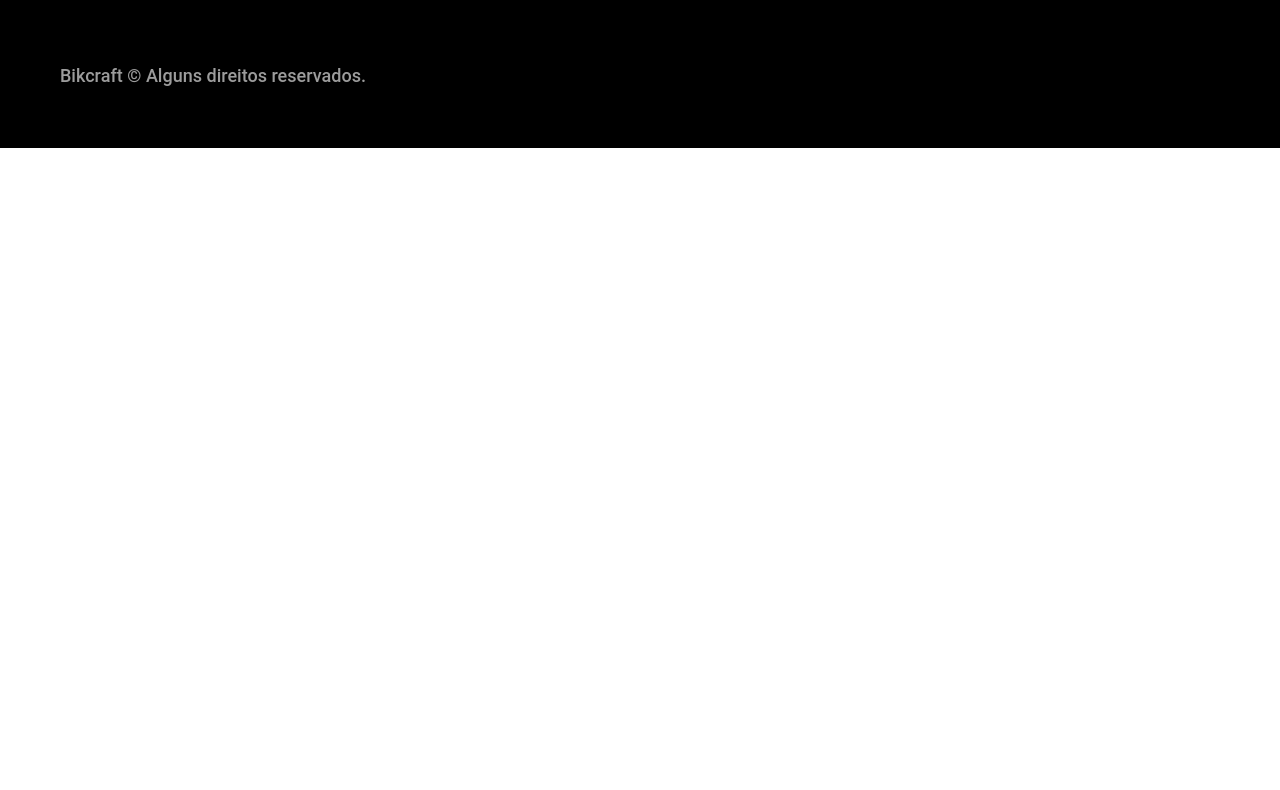
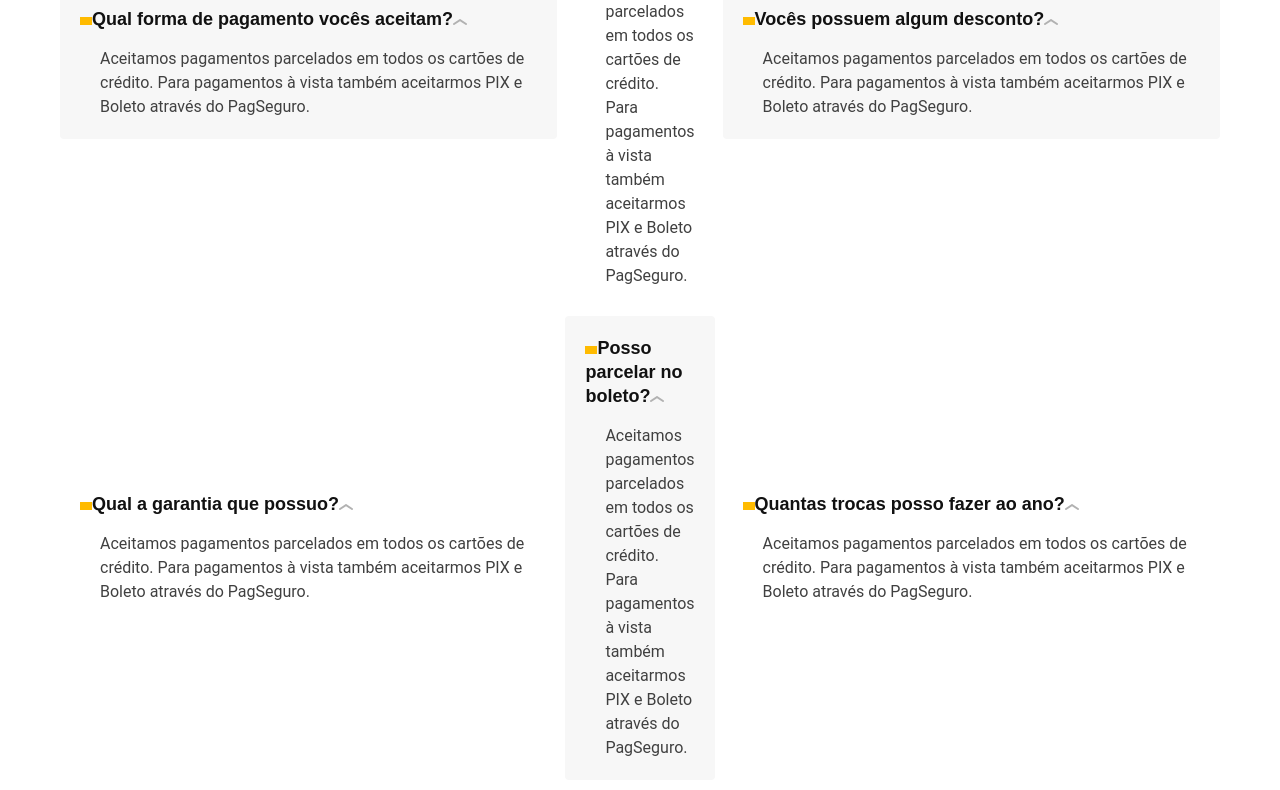
Before and after one commit to rcardoso2309/bikcraft, a plain HTML site: page seguros.html in a window 1280 px wide. Shown: the part 1980-2770 px from the top of the page. Before the commit the page ends 2128 px from the top, so only its background shows below. Drawn offline with Linux system fonts and the light colour scheme.

Commit message:
insurance page FAQ

```diff
--- a/css/global/global.css
+++ b/css/global/global.css
@@ -10,7 +10,8 @@ h3,
 h4,
 ul,
 p,
-blockquote {
+blockquote,
+dd {
   margin: 0px;
 }
 
--- a/css/seguros/perguntas.css
+++ b/css/seguros/perguntas.css
@@ -0,0 +1,62 @@
+.perguntas {
+padding-top: 120px;
+padding-bottom: 120px;
+}
+
+perguntas h2 {
+  margin-bottom: 60px;
+}
+
+.perguntas dl > div {
+  padding: 20px;
+  border-radius: 4px;
+}
+
+.perguntas dl {
+  display: grid;
+  grid-template-columns: auto 1fr auto;
+  align-items: center;
+  gap: 8px;
+  cursor: pointer;
+}
+
+.perguntas dl > div:nth-child(odd) {
+  background-color: var(--cor-1);
+}
+
+.perguntas dt::before {
+  content: "";
+  display: inline-block;
+  width: 12px;
+  height: 8px;
+  background-color: var(--cor-p1);
+}
+
+.perguntas dt::after {
+  content: "";
+  display: inline-block;
+  width: 14px;
+  height: 6px;
+  background: url("../../img/icones/seta-abrir.svg");
+  transition: 0.3s;
+}
+
+.perguntas dt:hover:after {
+  transform: rotate(180deg);
+}
+
+.perguntas dd {
+  padding-left: 20px;
+  padding-top: 16px;
+  max-width: 80ch;
+}
+
+@media (max-width:800px) {
+  .perguntas{
+    margin-top: 60px;
+    margin-bottom: 60px;
+  }
+  .perguntas h2 {
+    margin-bottom: 40px;
+  }
+}
--- a/seguros.html
+++ b/seguros.html
@@ -103,6 +103,38 @@
     </div>
   </article>
 
+  <article class="perguntas container">
+    <h2 class="font-1-xxl">perguntas frequentes<span class="color-p1">.</span></h2>
+
+    <dl>
+      <div>
+        <dt class="font-1-m-b">Qual forma de pagamento vocês aceitam?</dt>
+        <dd class="font-2-s cor-9">Aceitamos pagamentos parcelados em todos os cartões de crédito. Para pagamentos à vista também aceitarmos PIX e Boleto através do PagSeguro.</dd>
+      </div>
+      <div>
+        <dt class="font-1-m-b">Como posso entrar em contato?</dt>
+        <dd class="font-2-s cor-9">Aceitamos pagamentos parcelados em todos os cartões de crédito. Para pagamentos à vista também aceitarmos PIX e Boleto através do PagSeguro.</dd>
+      </div>
+      <div>
+        <dt class="font-1-m-b">Vocês possuem algum desconto?</dt>
+        <dd class="font-2-s cor-9">Aceitamos pagamentos parcelados em todos os cartões de crédito. Para pagamentos à vista também aceitarmos PIX e Boleto através do PagSeguro.</dd>
+      </div>
+      <div>
+        <dt class="font-1-m-b">Qual a garantia que possuo?</dt>
+        <dd class="font-2-s cor-9">Aceitamos pagamentos parcelados em todos os cartões de crédito. Para pagamentos à vista também aceitarmos PIX e Boleto através do PagSeguro.</dd>
+      </div>
+      <div>
+        <dt class="font-1-m-b">Posso parcelar no boleto?</dt>
+        <dd class="font-2-s cor-9">Aceitamos pagamentos parcelados em todos os cartões de crédito. Para pagamentos à vista também aceitarmos PIX e Boleto através do PagSeguro.</dd>
+      </div>
+      <div>
+        <dt class="font-1-m-b">Quantas trocas posso fazer ao ano?</dt>
+        <dd class="font-2-s cor-9">Aceitamos pagamentos parcelados em todos os cartões de crédito. Para pagamentos à vista também aceitarmos PIX e Boleto através do PagSeguro.</dd>
+      </div>
+    </dl>
+
+  </article>
+
 
   <footer class="footer-bg">
     <div class="footer container">
```
